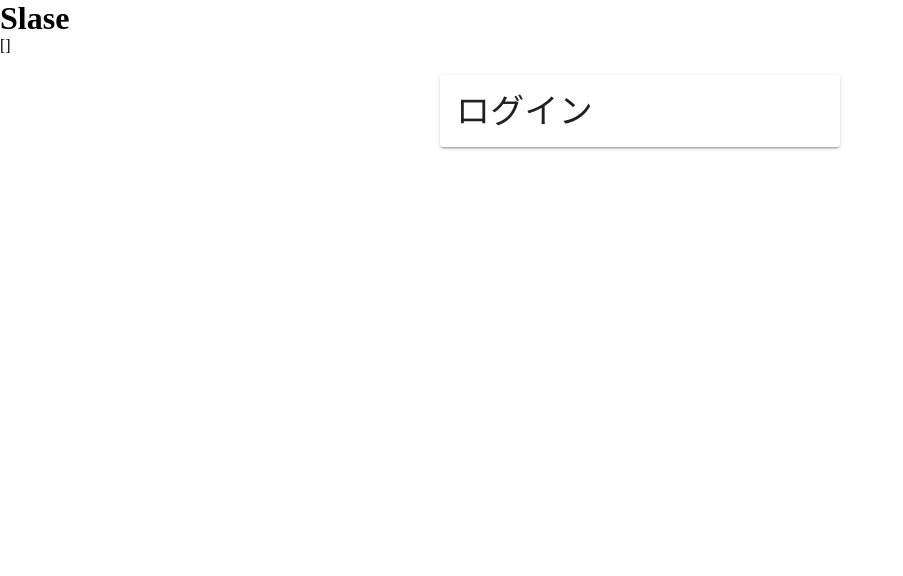
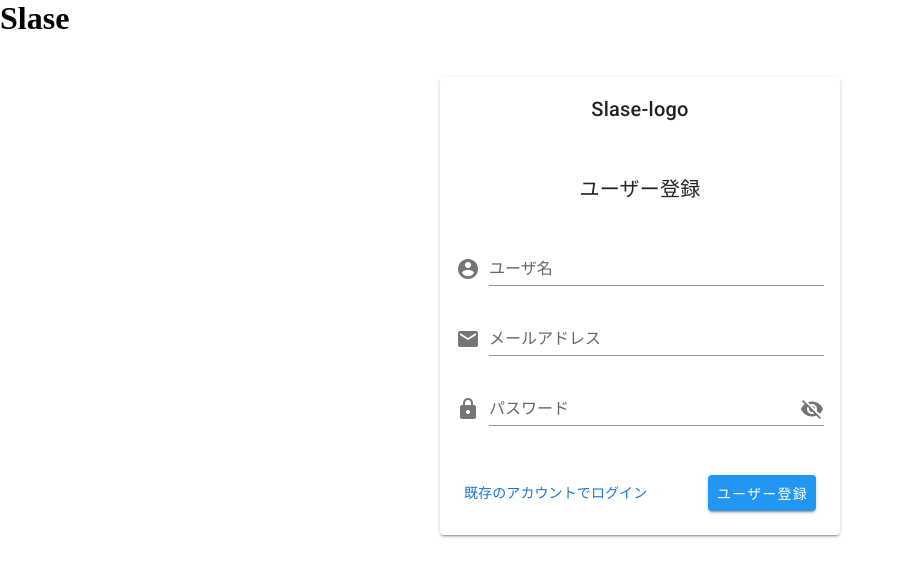
Before and after one commit to Ryotaro-Hayashi/Slase, a Vue app in the folder client/: page /users in a window 1280 px wide. Shown: the top 576 px of the page, without its empty margins (0-903 px from the left). Built offline with nearby package versions, Linux system fonts and the light colour scheme; no server answers.

Commit message:
Add：ユーザー登録フォームを作成

```diff
--- a/client/src/components/CreateUser.vue
+++ b/client/src/components/CreateUser.vue
@@ -1,14 +1,44 @@
 <template>
   <div class="create">
-    <p>{{ results}}</p>
+    <!-- Vuetifyのコンポーネントを書くためのv-app要素 -->
     <v-app>
       <!-- v-cardコンポーネントでパネルを作成 -->
-      <v-card width="400px" class="mx-auto mt-5">
-      <!-- パネルのタイトル -->
+      <!-- mx-auto mt-5 は、vuetifyクラス -->
+      <!-- mx-autoで中央寄せ、mtでtopとのマージンを指定 -->
+      <v-card width="400px" class="mx-auto mt-10">
+      <!-- パネルのタイトルエリア -->
       <v-card-title>
         <!-- display-1は文字の大きさを設定するvuetifyで設定されているclass -->
-        <h1 class="display-1">ログイン</h1>
+        <p class="mx-auto">Slase-logo</p>
       </v-card-title>
+      <v-card-title>
+        <p class="mx-auto">ユーザー登録</p>
+      </v-card-title>
+      <!-- パネルのテキストエリア -->
+      <v-card-text>
+        <!-- フォームを用意 -->
+        <v-form>
+          <!-- iライブラリをインストールしているので、mdiを使える -->
+          <!-- マテリアルデザインアイコンを使うときは、アイコン名の先頭に「mdi-」を付ける -->
+          <v-text-field prepend-icon="mdi-account-circle" label="ユーザ名" />
+          <v-text-field prepend-icon="mdi-email" label="メールアドレス" />
+          <!-- type="password"を入れて、入力内容を隠す -->
+          <!-- prepend-icon で前に、append-icon で後ろにアイコンを配置-->
+          <!-- showPasswordプロパティの真偽で、属性typeがtextとpasswordに切り替わるようにする -->
+          <!-- クリックイベントを追加 -->
+          <!-- showPasswordプロパティの真偽で、アイコンを変更するようにする -->
+          <v-text-field v-bind:type="showPassword ? 'text' : 'password'"
+          prepend-icon="mdi-lock" label="パスワード"
+          v-bind:append-icon="showPassword ? 'mdi-eye' : 'mdi-eye-off'"
+          @click:append="showPassword = !showPassword" />
+          <!-- ユーザー登録ボタンの配置エリア -->
+          <v-card-actions class="mt-5">
+            <router-link to="/login">既存のアカウントでログイン</router-link>
+            <!-- vuetifyクラスでボタンの色を変更 -->
+            <v-btn class="info ml-auto">ユーザー登録</v-btn>
+          </v-card-actions>
+        </v-form>
+      </v-card-text>
     </v-card>
     </v-app>
   </div>
@@ -17,19 +47,16 @@
 <script>
 export default {
   name: 'CreateUser',
-  data () {
-      return {
-        msg: 'Welcome to Your Vue.js App',
-        results: []
-      }
-    },
-    mounted() {
-      axios.get("http://localhost:3000/api/v1/users")
-      .then(response => {this.results = response.data})
-    }
+  data: () => ({
+    // showPasswordプロパティでパスワードの表示・非表示を切り替える
+    showPassword : false
+  }),
 }
 </script>
 
 <!-- Add "scoped" attribute to limit CSS to this component only -->
 <style scoped>
+a {
+  text-decoration: none;
+}
 </style>
```
Also changed, not shown: 2 other files (tests, documents, lock files or other folders).
